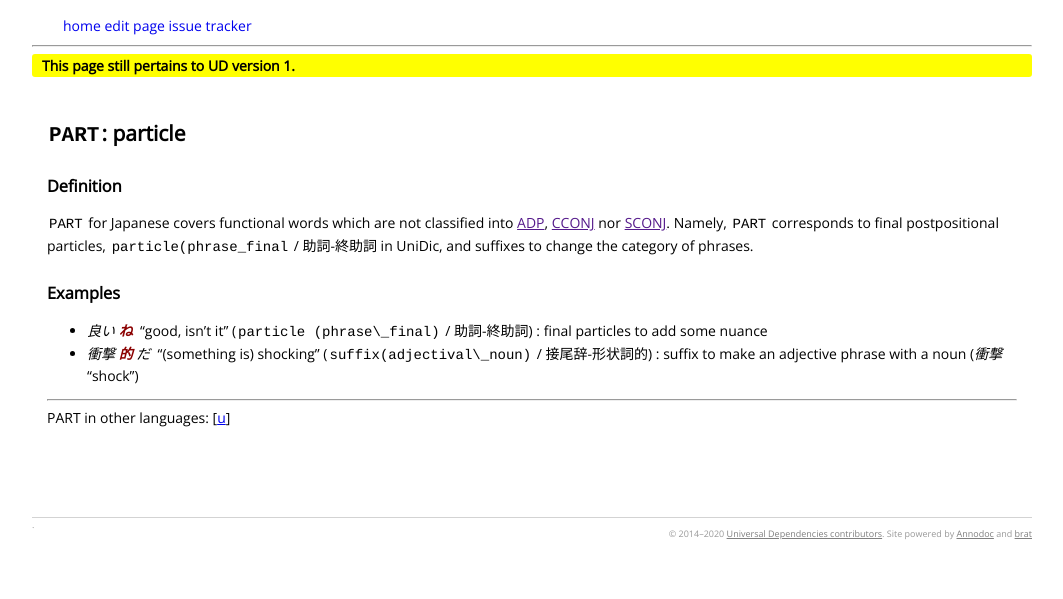
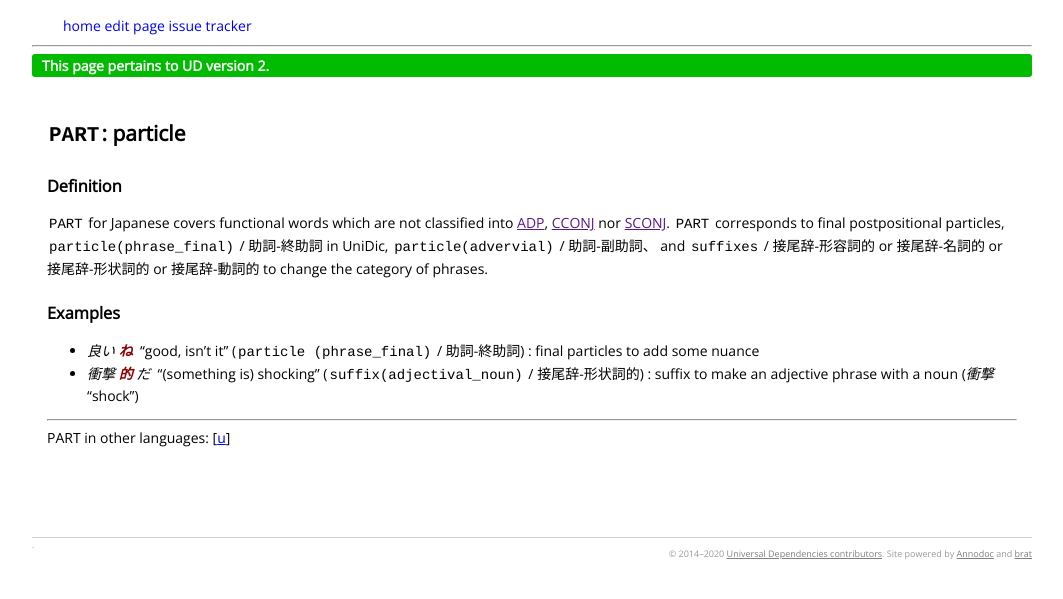
Before and after one commit to udjapanese/docs, a Jekyll site: the page built from _ja/pos/PART.md, in a window 1280 px wide. Shown: the top 599 px of the page, without its empty margins (108-1171 px from the left). Built offline with Jekyll 4.4.1, drawn with Linux system fonts in a browser that asks for light colours; nearby versions of some CDN libraries; comment, search, counter and statistics services are not loaded.

Commit message:
Update PART.md

```diff
--- a/_ja/pos/PART.md
+++ b/_ja/pos/PART.md
@@ -2,15 +2,16 @@
 layout: postag
 title: 'PART'
 shortdef: 'particle'
+udver: '2'
 ---
 
 ### Definition
 
 `PART` for Japanese covers functional words which are not classified into [ADP](), [CCONJ]() nor [SCONJ]().
-Namely, `PART` corresponds to final postpositional particles, `particle(phrase_final` / 助詞-終助詞 in UniDic,
-and suffixes to change the category of phrases.
+`PART` corresponds to final postpositional particles, `particle(phrase_final)` / 助詞-終助詞 in UniDic, `particle(advervial)` / 助詞-副助詞、
+and `suffixes` / 接尾辞-形容詞的 or 接尾辞-名詞的 or 接尾辞-形状詞的 or 接尾辞-動詞的 to change the category of phrases.
 
 ### Examples
 
-- _良い <b>ね</b>&nbsp;_ “good, isn't it” (`particle (phrase\_final)` / 助詞-終助詞) : final particles to add some nuance
-- _衝撃 <b>的</b> だ&nbsp;_ “(something is) shocking” (`suffix(adjectival\_noun)` / 接尾辞-形状詞的) : suffix to make an adjective phrase with a noun (_衝撃_ “shock”)
+- _良い <b>ね</b>&nbsp;_ “good, isn't it” (`particle (phrase_final)` / 助詞-終助詞) : final particles to add some nuance
+- _衝撃 <b>的</b> だ&nbsp;_ “(something is) shocking” (`suffix(adjectival_noun)` / 接尾辞-形状詞的) : suffix to make an adjective phrase with a noun (_衝撃_ “shock”)
```
